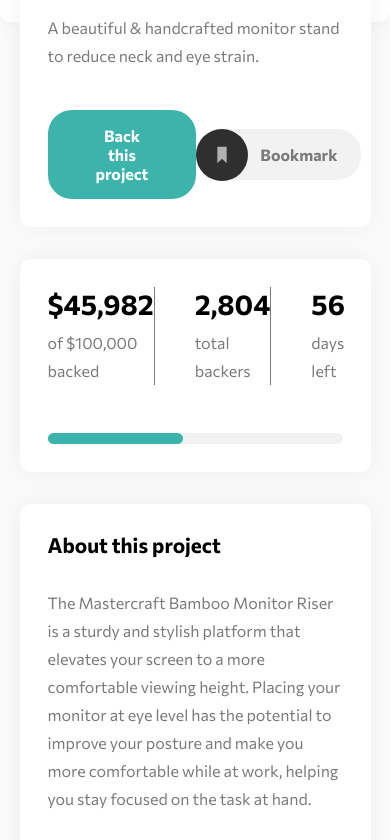
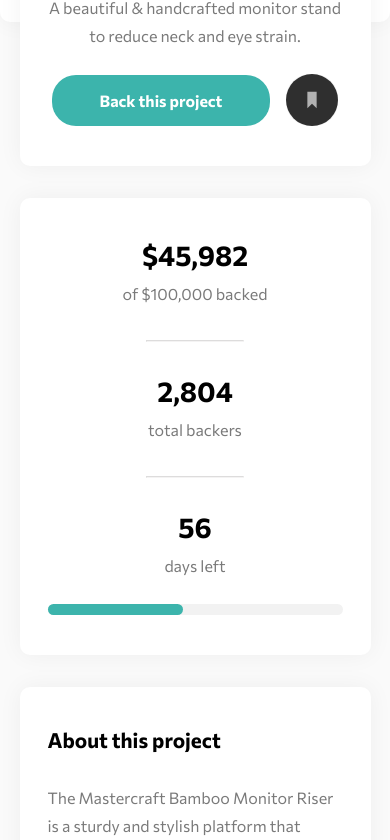
Before and after one commit to dbidmead/crowdfund, a plain HTML site: page index.html in a window 390 px wide. Shown: the part 378-1218 px from the top of the page. Drawn offline with Linux system fonts and the light colour scheme.

Commit message:
Mobile styling for main page complete

```diff
--- a/index.html
+++ b/index.html
@@ -41,10 +41,12 @@
         <div class="money-cell">
           <h1 id="current-money-display"></h1>
           <p>of $100,000 backed</p>
+          <hr>
         </div>
         <div class="backers-cell">
           <h1 id="current-backers-display"></h1>
           <p>total backers</p>
+          <hr>
         </div>
         <div class="days-cell">
           <h1 id="current-days-display">56</h1>
--- a/style.css
+++ b/style.css
@@ -237,7 +237,10 @@ p {
     display: flex;
     flex-direction: column;
     gap: 0.5rem;
+}
 
+.data-grid>div>hr {
+    display: none;
 }
 
 .money-cell, .backers-cell {
@@ -635,25 +638,14 @@ hr {
 }
 
 @media (max-width: 500px) {
-    .site-container {
-        width: 100%;
-        height: 100%;
-        display: flex;
-        flex-direction: column;
-        justify-content: center;
-        align-items: center;
-        position: relative;
-        gap: 2rem;
-    }
 
     .site-container>div {
         max-width: none;
-        padding: 1.75rem;
+        padding: 2.5rem 1.75rem;
     }
 
     .hero {
         padding: 0 !important;
-
     }
 
     #bg-img-m {
@@ -700,49 +692,14 @@ hr {
     /* ------------------------------ */
 
     .header-panel {
-        display: flex;
-        flex-direction: column;
-        justify-content: center;
-        align-items: center;
-        position: relative;
-        gap: 1.5rem;
-        margin-top: -10rem;
-    }
-
-
-    #logo-mastercraft {
-        position: absolute;
-        top: 0;
-        transform: translateY(-50%);
-    }
-
-    h1 {
-        font-size: 1.75rem;
-    }
-
-    p {
-        color: var(--grey);
-        line-height: 1.75rem;
+        text-align: center;
+        margin-top: -12rem;
     }
 
     .header-buttons {
-        display: flex;
-        align-items: center;
-        justify-content: space-between;
-        width: 100%;
-        margin-top: 1rem;
-    }
-
-    .header-buttons>button {
-        padding: 1rem 3rem;
-        font-size: 1rem;
-        font-weight: 700;
-        border-radius: 1.5rem;
-        border: none;
-        color: var(--grey);
-        cursor: pointer;
-        transition: all 0.2s ease;
-        position: relative;
+        justify-content: center;
+        gap: 1rem;
+        margin: 0;
     }
 
     #back-proj-btn {
@@ -750,16 +707,18 @@ hr {
         color: white;
     }
 
-    #bookmark-btn:before {
-        content: '' ;
-        background-image: url('./images/icon-bookmark.svg');
-        background-size: contain;
+    #bookmark-btn {
         width: 3.25rem;
         height: 3.25rem;
+        background-color: transparent;
+        padding: 0 !important;
+        color: transparent;
+
+    }
+
+    #bookmark-btn:before {
+        top: 0;
         position: absolute;
-        left: 0;
-        top: 0;
-        transition: all 0.2s ease;
     }
 
     #bookmark-btn:hover:before {
@@ -777,7 +736,7 @@ hr {
     }
 
     #bookmark-btn.bookmarked {
-        color: var(--dark-blue);
+        color: transparent;
     }
 
     #bookmark-btn.bookmarked:before {
@@ -787,46 +746,33 @@ hr {
     /* ------------------------------ */
 
     .info-display {
-        display: flex;
-        flex-direction: column;
-        gap: 3rem;
+        gap: 1.5rem;
     }
 
     .data-grid {
         display: grid;
-        grid-template-columns: 1fr 1fr 1fr;
-        gap: 2.5rem;
+        grid-template-columns: 1fr;
+        gap: 2rem;
     }
 
     .data-grid>div {
-        display: flex;
-        flex-direction: column;
-        gap: 0.5rem;
+        align-items: center;
+    }
 
+    .data-grid>div>hr {
+        display: block;
+        width: 33%;
+        margin: 0;
+        margin-top: 1.5rem;
     }
 
     .money-cell, .backers-cell {
-        border-right: 1px solid var(--grey);
-    }
-
-    .progress-bar-container {
-        width: 100%;
-        height: 0.7rem;
-        background-color: rgb(242, 242, 242);
-        border-radius: 0.35rem;
-    }
-
-    .progress-bar {
-        width: 0;
-        height: 0.7rem;
-        background-color: var(--blue);
-        border-radius: 0.35rem;
-        transition: all 1.5s ease-in-out;
+        border-right: none;
     }
 
     /* ------------------------------ */
 
-    .main-panel {
+    /* .main-panel {
         display: flex;
         flex-direction: column;
         gap: 2rem;
@@ -846,26 +792,22 @@ hr {
         display: grid;
         grid-template-rows: repeat(3, 1fr);
         gap: 1.5rem;
-    }
+    } */
 
     .product {
-        border: 1px solid rgb(210, 210, 210);
-        border-radius: 8px;
-        padding: 2rem;
-        display: flex;
-        flex-direction: column;
-        gap: 1.5rem;
+        justify-content: space-between;
+        padding: 1.5rem;
     }
 
     .product-head {
-        display: flex;
-        align-items: center;
-        justify-content: space-between;
+        flex-direction: column;
+        align-items: flex-start;
+        gap: 0.5rem;
     }
 
     .product-foot {
-        display: flex;
-        justify-content: space-between;
+        flex-direction: column;
+        gap: 1.5rem;
     }
 
     .qty-left {
```
